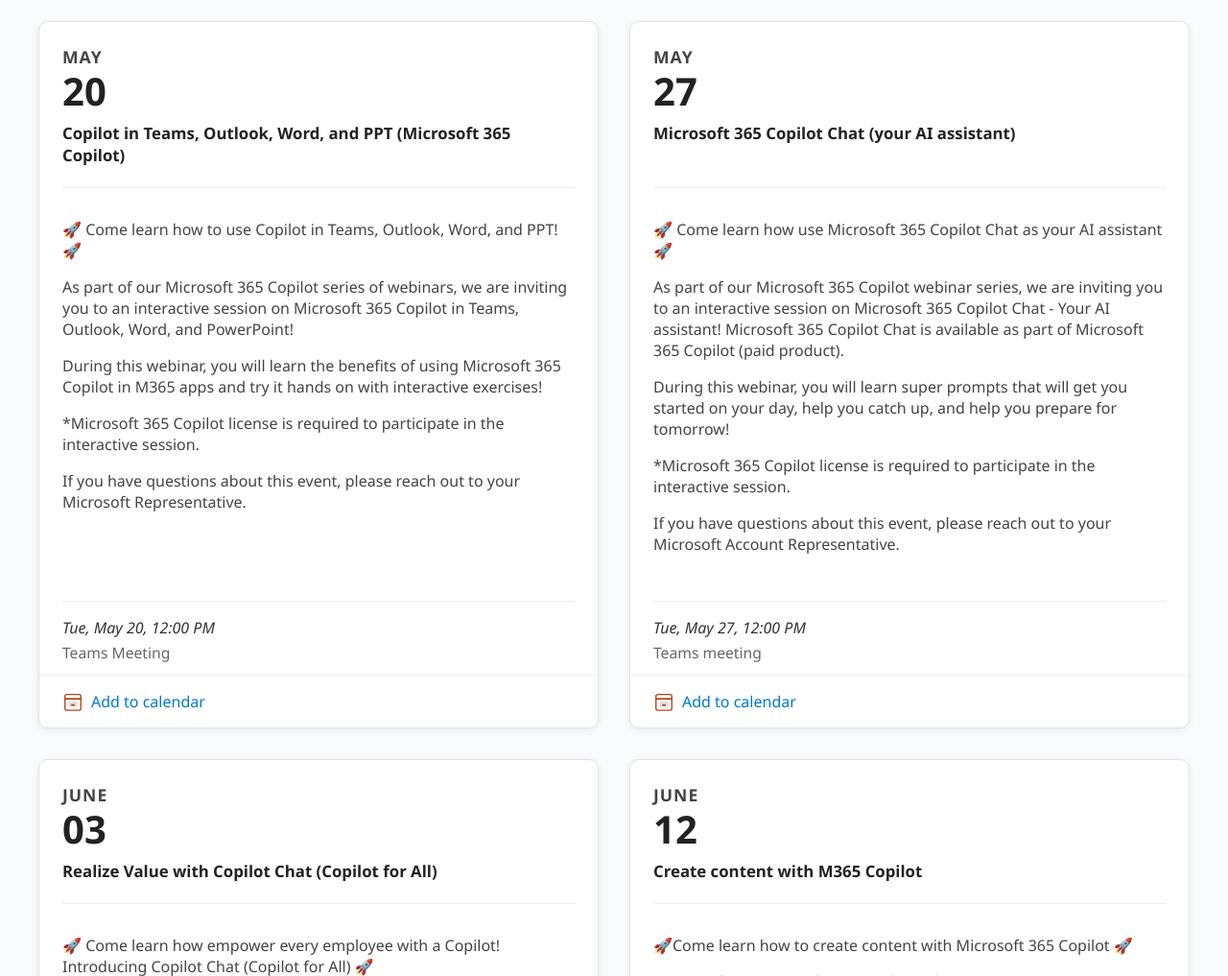
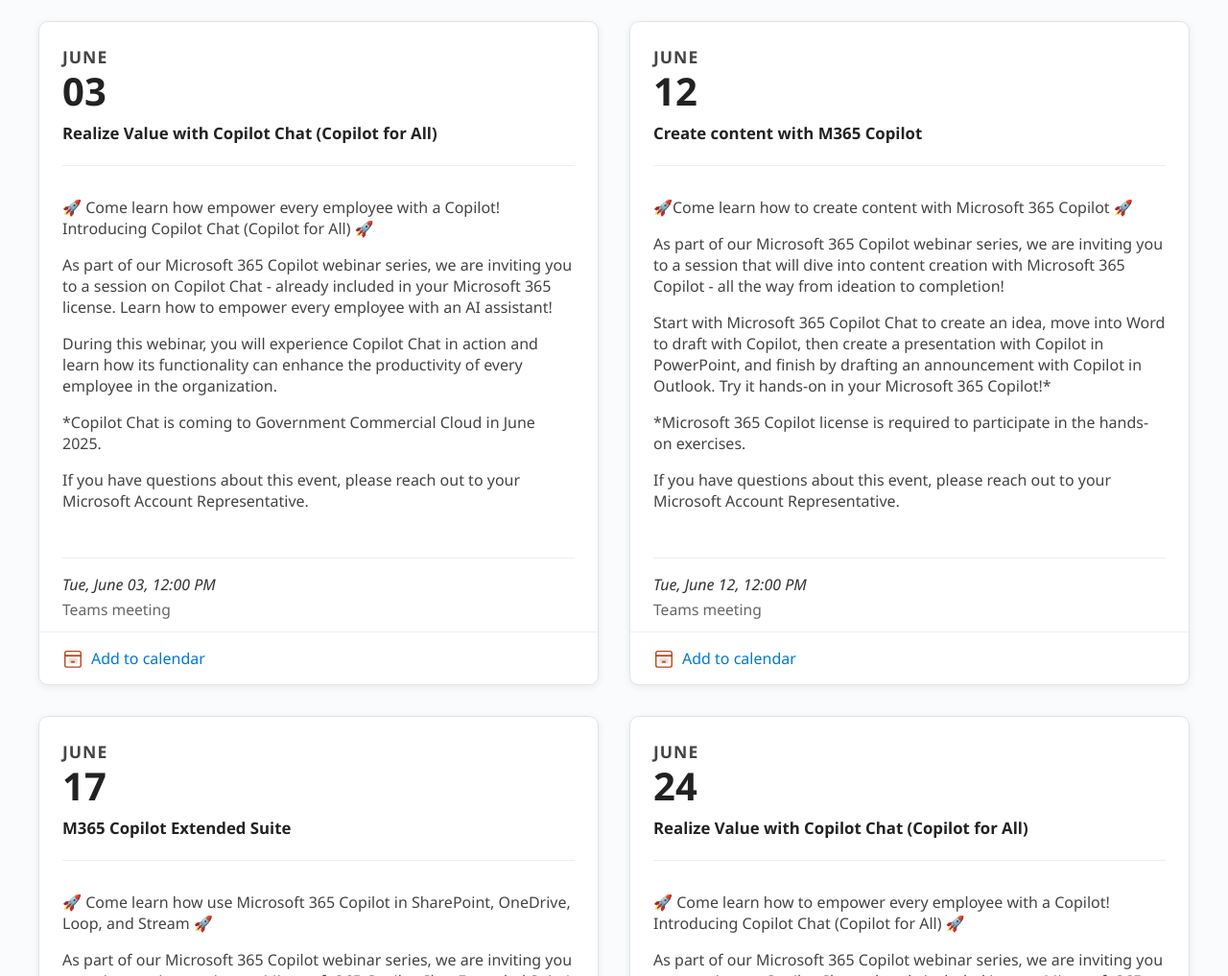
Before and after one commit to kevintupper/Federal_Copilot_Webinars, a plain HTML site: page index.html in a window 1280 px wide. Shown: the part 220-1237 px from the top of the page at 96% size. Drawn offline with Linux system fonts and the light colour scheme.

Commit message:
Remove May

```diff
--- a/index.html
+++ b/index.html
@@ -45,124 +45,6 @@
       <h2>Upcoming Webinars</h2>
 
       <div class="card-grid">
-
-        <!-- Card 2025-05-20 -->
-        <div class="card">
-          <div class="card-header">
-            <div class="card-date">MAY</div>
-            <div class="card-day">20</div>
-            <div class="card-title">
-              Copilot in Teams, Outlook, Word, and PPT (Microsoft 365 Copilot)
-            </div>
-            <hr class="card-divider" />
-            <div class="card-desc">
-              <p>🚀 Come learn how to use Copilot in Teams, Outlook, Word, and PPT! 🚀</p>
-              <p>
-                As part of our Microsoft 365 Copilot series of webinars, we are inviting you to an interactive session on Microsoft 365 Copilot in Teams, Outlook, Word, and PowerPoint!
-              </p>
-              <p>
-                During this webinar, you will learn the benefits of using Microsoft 365 Copilot in M365 apps and try it hands on with interactive exercises!
-              </p>
-              <p>
-                *Microsoft 365 Copilot license is required to participate in the interactive session.
-              </p>
-              <p>
-                If you have questions about this event, please reach out to your Microsoft Representative.
-              </p>
-            </div>
-            <hr class="card-divider" />
-            <div class="card-time">Tue, May 20, 12:00 PM</div>
-            <div class="card-location">Teams Meeting</div>
-          </div>
-          <div class="card-footer">
-            <a
-              class="calendar-link"
-              href="https://kevintupper.github.io/Federal_Copilot_Webinars/invites/webinar-2025-05-20.ics"
-              download="webinar-2025-05-20.ics"
-            >
-              <svg class="calendar-icon" viewBox="0 0 24 24">
-                <rect
-                  x="3"
-                  y="4"
-                  width="18"
-                  height="18"
-                  rx="2"
-                  fill="#fff"
-                  stroke="#b1461b"
-                  stroke-width="1.5"
-                />
-                <rect x="3" y="8" width="18" height="2" fill="#b1461b" />
-                <rect
-                  x="7"
-                  y="12"
-                  width="10"
-                  height="6"
-                  fill="#b1461b"
-                  opacity="0.2"
-                />
-                <rect x="10" y="15" width="4" height="2" fill="#b1461b" />
-              </svg>
-              Add to calendar
-            </a>
-          </div>
-        </div>
-
-        <!-- Card 2025-05-27 -->
-        <div class="card">
-          <div class="card-header">
-            <div class="card-date">MAY</div>
-            <div class="card-day">27</div>
-            <div class="card-title">Microsoft 365 Copilot Chat (your AI assistant)</div>
-            <hr class="card-divider" />
-            <div class="card-desc">
-              <p>🚀 Come learn how use Microsoft 365 Copilot Chat as your AI assistant 🚀</p>
-              <p>
-                As part of our Microsoft 365 Copilot webinar series, we are inviting you to an interactive session on Microsoft 365 Copilot Chat - Your AI assistant! Microsoft 365 Copilot Chat is available as part of Microsoft 365 Copilot (paid product).
-              </p>
-              <p>
-                During this webinar, you will learn super prompts that will get you started on your day, help you catch up, and help you prepare for tomorrow!              </p>
-              <p>
-                *Microsoft 365 Copilot license is required to participate in the interactive session.
-              </p>
-              <p>
-                If you have questions about this event, please reach out to your Microsoft Account Representative.              </p>
-            </div>
-            <hr class="card-divider" />
-            <div class="card-time">Tue, May 27, 12:00 PM</div>
-            <div class="card-location">Teams meeting</div>
-          </div>
-          <div class="card-footer">
-            <a
-              class="calendar-link"
-              href="https://kevintupper.github.io/Federal_Copilot_Webinars/invites/webinar-2025-05-27.ics"
-              download="webinar-2025-05-27.ics"
-            >
-              <svg class="calendar-icon" viewBox="0 0 24 24">
-                <rect
-                  x="3"
-                  y="4"
-                  width="18"
-                  height="18"
-                  rx="2"
-                  fill="#fff"
-                  stroke="#b1461b"
-                  stroke-width="1.5"
-                />
-                <rect x="3" y="8" width="18" height="2" fill="#b1461b" />
-                <rect
-                  x="7"
-                  y="12"
-                  width="10"
-                  height="6"
-                  fill="#b1461b"
-                  opacity="0.2"
-                />
-                <rect x="10" y="15" width="4" height="2" fill="#b1461b" />
-              </svg>
-              Add to calendar
-            </a>
-          </div>
-        </div>
 
         <!-- Card 2025-06-03 -->
         <div class="card">
```
